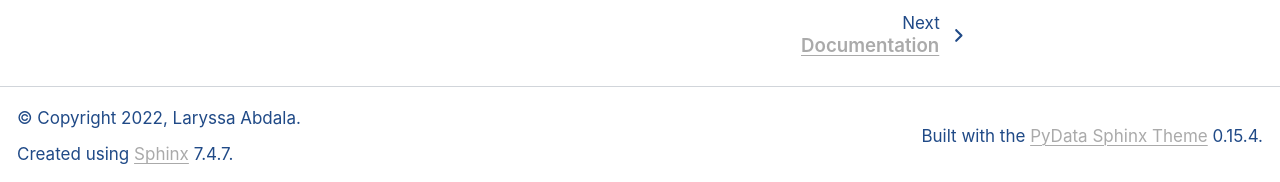
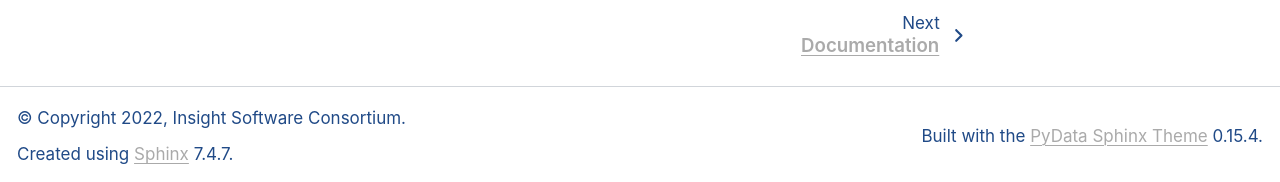
Before and after one commit to InsightSoftwareConsortium/itk-viewer-bootstrap-ui, a Sphinx documentation site: the page built from docs/source/index.md, in a window 1280 px wide and 900 px high, scrolled down 820 px. Shown: the part 715-897 px from the top of the window. Built offline with Sphinx 7.4.7 and the PyData theme 0.15.4, drawn with Linux system fonts in a browser that asks for light colours.

Commit message:
feat(documentation): Update author

```diff
--- a/docs/source/conf.py
+++ b/docs/source/conf.py
@@ -20,8 +20,8 @@
 # -- Project information -----------------------------------------------------
 
 project = 'itk-viewer-bootstrap-ui'
-copyright = '2022, Laryssa Abdala'
-author = 'Laryssa Abdala'
+copyright = '2022, Insight Software Consortium'
+author = 'Insight Software Consortium'
 
 # The short X.Y version
 version = ''
@@ -157,7 +157,7 @@ latex_elements = {
 #  author, documentclass [howto, manual, or own class]).
 latex_documents = [
     (master_doc, 'itk-viewer-bootstrap-ui.tex', 'itk-viewer-bootstrap-ui Documentation',
-     'Laryssa Abdala', 'manual'),
+     'Insight Software Consortium', 'manual'),
 ]
 
 
```
